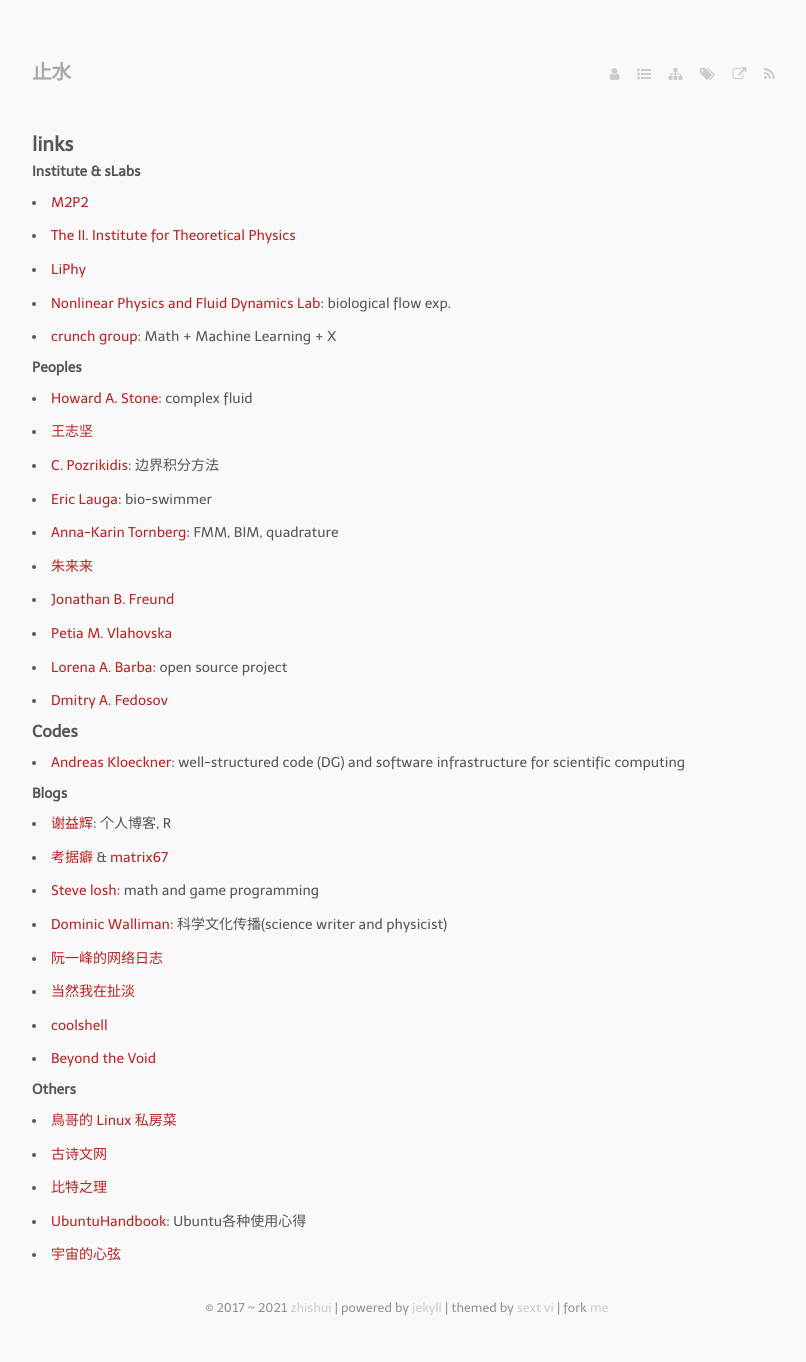
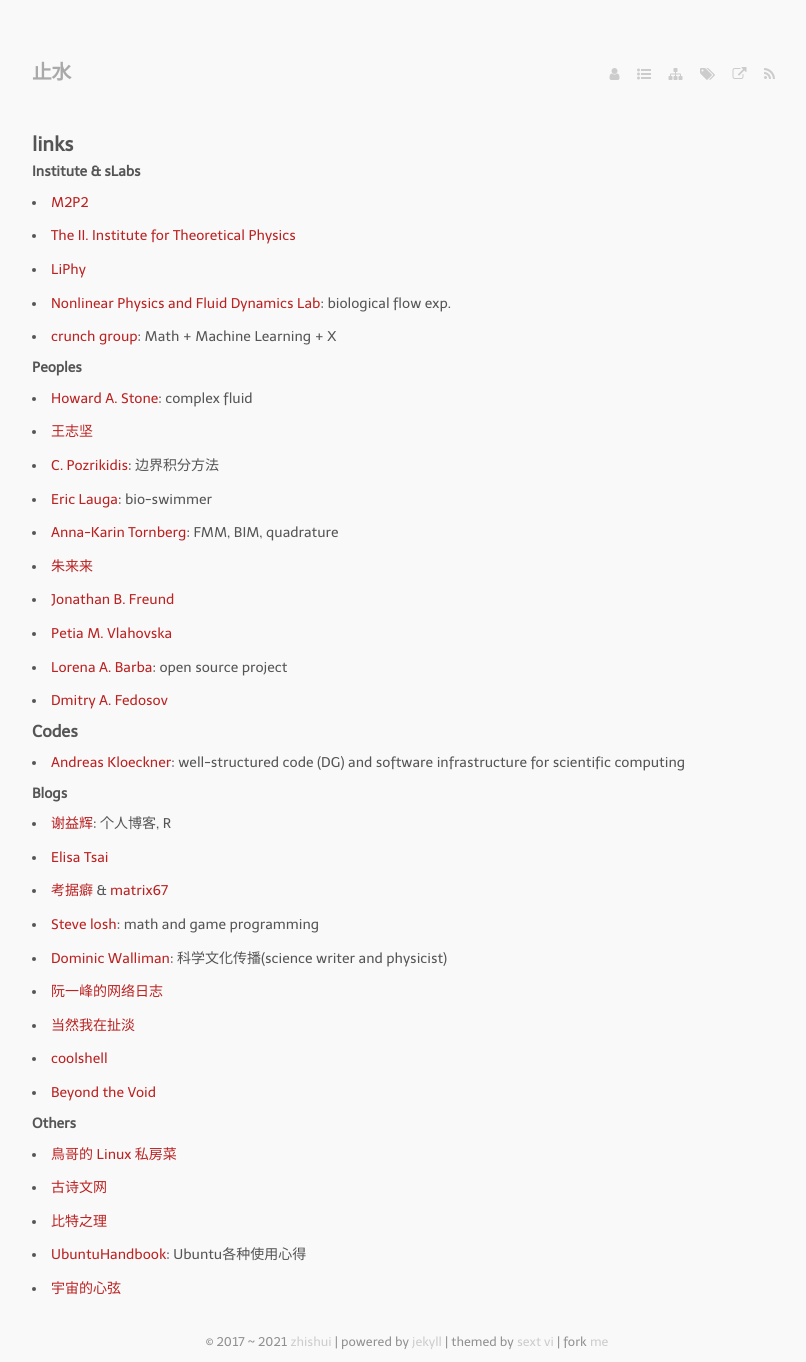
Before and after one commit to bizhishui/bizhishui.github.io, a Jekyll site: the page built from links.md, in a window 1280 px wide. Shown: the whole page, without its empty margins (233-1039 px from the left). Built offline with Jekyll 4.4.1, drawn with Linux system fonts in a browser that asks for light colours; nearby versions of some CDN libraries; some web fonts are replaced; before the commit the page ends 1329 px from its top, so only the background shows below that.

Commit message:
update links

```diff
--- a/links.md
+++ b/links.md
@@ -30,6 +30,7 @@
 
 #### Blogs
 - [谢益辉](http://yihui.name/): 个人博客, R
+- [Elisa Tsai](https://etsai.site/)
 - [考据癖](http://localhost-8080.com/) & [matrix67](http://www.matrix67.com/)
 - [Steve losh](http://stevelosh.com/): math and game programming
 - [Dominic Walliman](http://dominicwalliman.com/): 科学文化传播(science writer and physicist)
```
